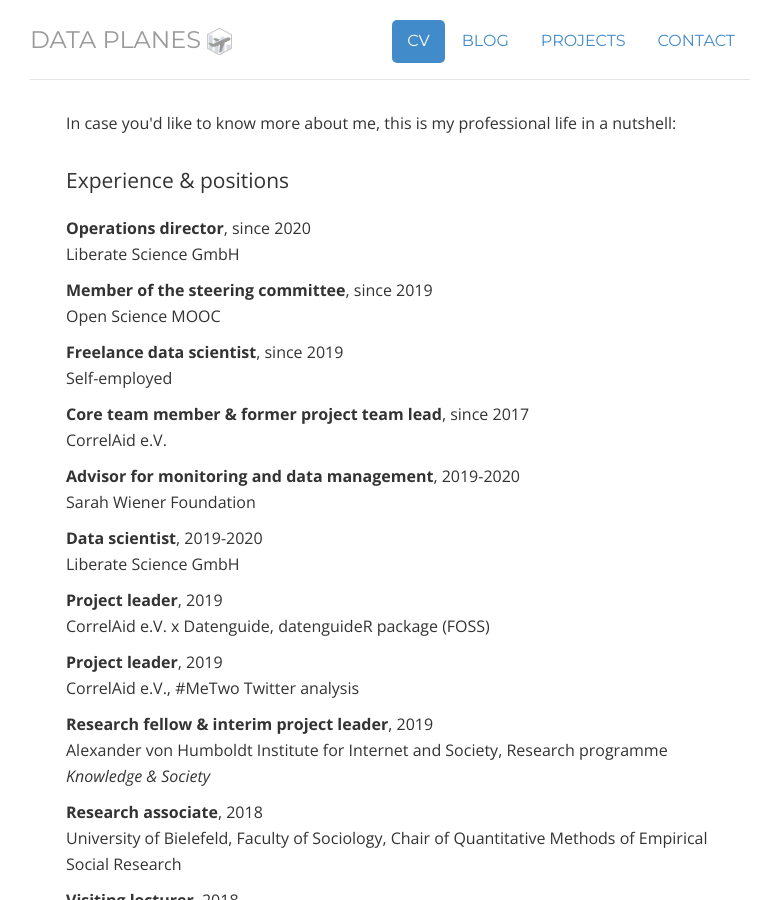
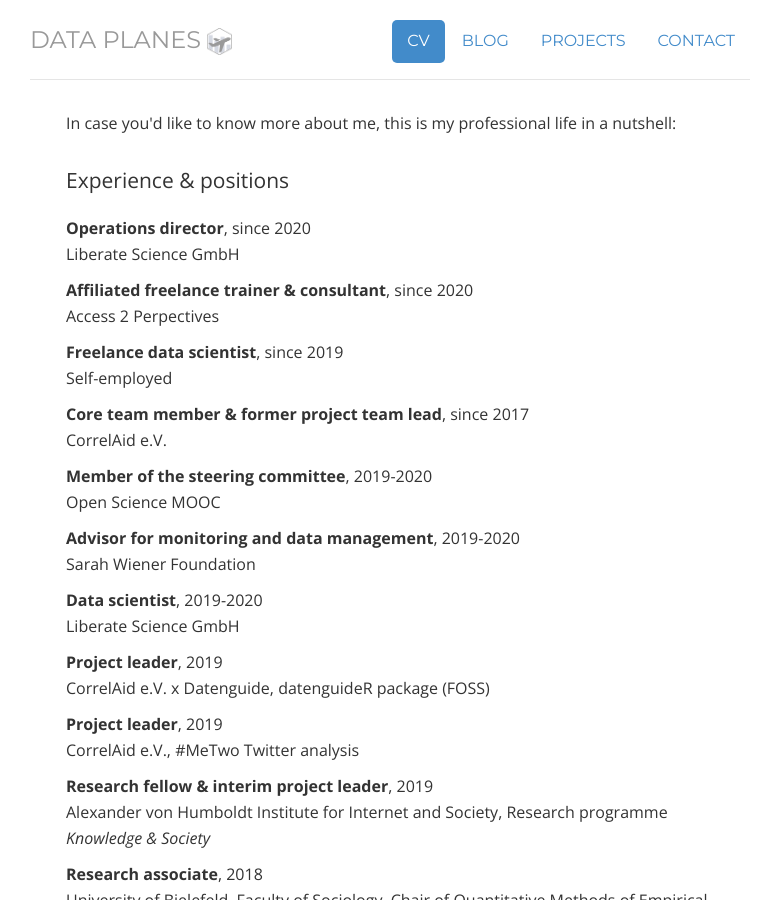
Before and after one commit to lhehnke/lhehnke.github.io, a Jekyll site: the page built from cv/index.html, in a window 1280 px wide and 900 px high. Shown: the whole window, without its empty margins (250-1012 px from the left). Built offline with Jekyll 4.4.1, drawn with Linux system fonts in a browser that asks for light colours; nearby versions of some CDN libraries.

Commit message:
Add A2P affiliation

```diff
--- a/_includes/footer.html
+++ b/_includes/footer.html
@@ -4,10 +4,10 @@
     <a href="https://twitter.com/DataPlanes" title="Follow on Twitter" target="_blank"> <img  class="img" alt="Twitter" src="https://raw.githubusercontent.com/lhehnke/lhehnke.github.io/master/img/twitter.png"></a>
     <a href="https://github.com/lhehnke" title="Fork on GitHub" target="_blank"><img  class="img" alt="Github" src="https://raw.githubusercontent.com/lhehnke/lhehnke.github.io/master/img/github.png"></a>
 <!--  <a href="https://lhehnke.github.io/feed.xml" title="Subscribe to Blog Feed" target="_blank"><img  class="img" alt="Follow Feed" src="https://raw.githubusercontent.com/lhehnke/lhehnke.github.io/master/img/feed_blue.png" width="31px" height="31px"></a> -->
+    <a href="https://access2perspectives.com/team/lisa-hehnke/" title="Find on Access 2 Perspectives" target="_blank"><img  class="img" alt="A2P" src="https://raw.githubusercontent.com/lhehnke/lhehnke.github.io/master/img/A2P.png" width="30px" height="30px"></a>
     <a href="https://orcid.org/0000-0002-4103-0658" title="Connect on ORCID" target="_blank"><img  class="img" alt="ORCID" src="https://raw.githubusercontent.com/lhehnke/lhehnke.github.io/master/img/orcid.png" width="30px" height="30px"></a>
+    <a href="https://libscie.org" title="Let's liberate science" target="_blank"> <img  class="img" alt="Liberate Science" src="https://raw.githubusercontent.com/lhehnke/lhehnke.github.io/master/img/LibScie.png" width="34px" height="34px"></a>
     <a href="https://correlaid.org" title="Check out CorrelAid" target="_blank"><img  class="img" alt="CorrelAid" src="https://raw.githubusercontent.com/lhehnke/lhehnke.github.io/master/img/CorrelAid.png" width="30px" height="30px"></a>
-<!--  <a href="http://www.researchtransparency.org/" title="Commit to research transparency" target="_blank"><img  class="img" alt="Research transparency" src="https://raw.githubusercontent.com/lhehnke/lhehnke.github.io/master/img/rt_logo_very_small.png" width="32px" height="32px"></a>  -->
-    <a href="https://libscie.org" title="Let's liberate science" target="_blank"> <img  class="img" alt="Liberate Science" src="https://raw.githubusercontent.com/lhehnke/lhehnke.github.io/master/img/LibScie.png" width="34px" height="34px"></a>
 	</div>
 	<div class="col-sm-4">
 
--- a/cv/index.html
+++ b/cv/index.html
@@ -23,14 +23,17 @@
     <p><strong> Operations director</strong>, since 2020<br>
 				Liberate Science GmbH</p>
 
-    <p><strong> Member of the steering committee</strong>, since 2019<br>
-				Open Science MOOC</p>
+    <p><strong> Affiliated freelance trainer & consultant</strong>, since 2020<br>
+				Access 2 Perpectives</p>
 
     <p><strong> Freelance data scientist</strong>, since 2019<br>
 				Self-employed</p>
 
     <p><strong> Core team member & former project team lead</strong>, since 2017<br>
 				CorrelAid e.V. </p>
+
+    <p><strong> Member of the steering committee</strong>, 2019-2020<br>
+				Open Science MOOC</p>
 
     <p><strong> Advisor for monitoring and data management</strong>, 2019-2020<br>
 				Sarah Wiener Foundation</p>
```
Also changed, not shown: img/A2P.png (added).
